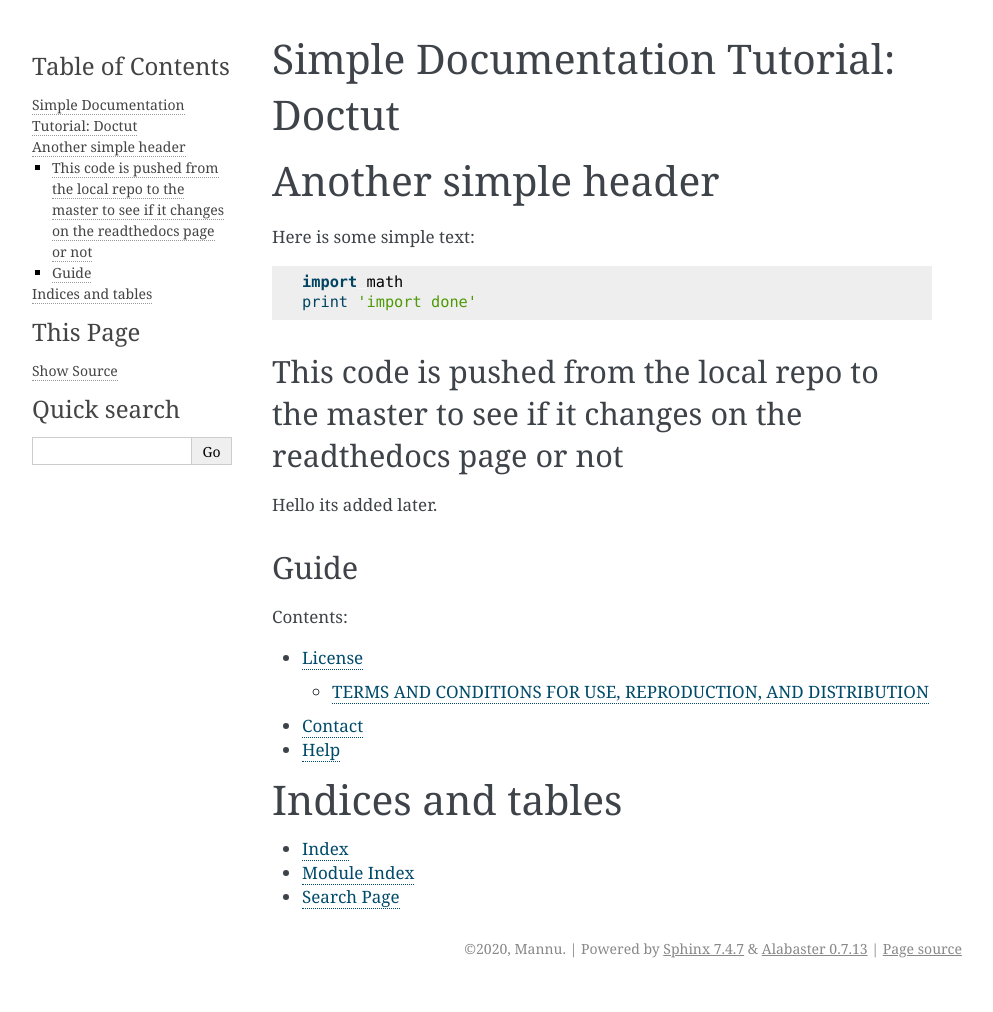
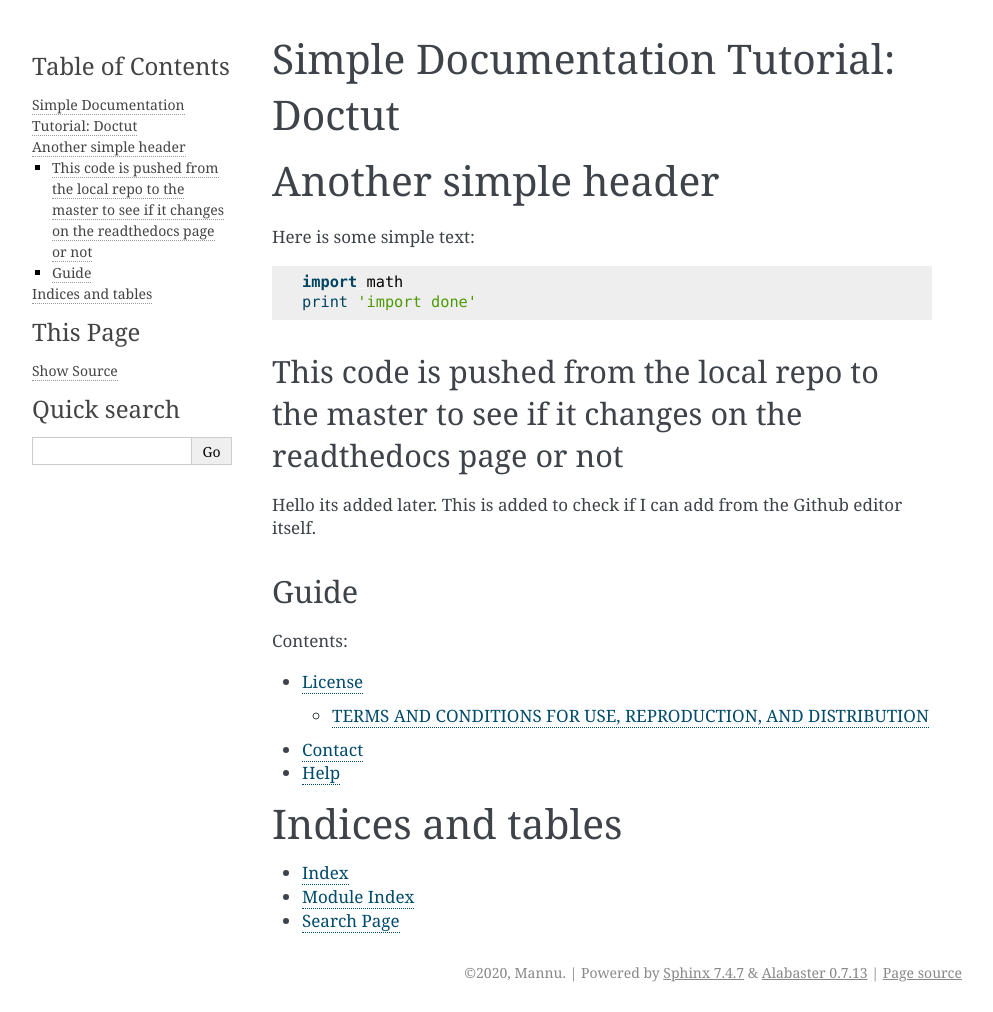
Before and after one commit to chinmay-kothari/doc_tutorial, a Sphinx documentation site: the page built from docs/source/index.rst, in a window 1280 px wide. Shown: the whole page, without its empty margins (148-1141 px from the left). Built offline with Sphinx 7.4.7, drawn with Linux system fonts in a browser that asks for light colours; before the commit the page ends 988 px from its top, so only the background shows below that.

Commit message:
Update index.rst

```diff
--- a/docs/source/index.rst
+++ b/docs/source/index.rst
@@ -12,6 +12,7 @@ Here is some simple text:
 This code is pushed from the local repo to the master to see if it changes on the readthedocs page or not
 *********************************************************************************************************
 Hello its added later.
+This is added to check if I can add from the Github editor itself.
 
 Guide
 *****
```
